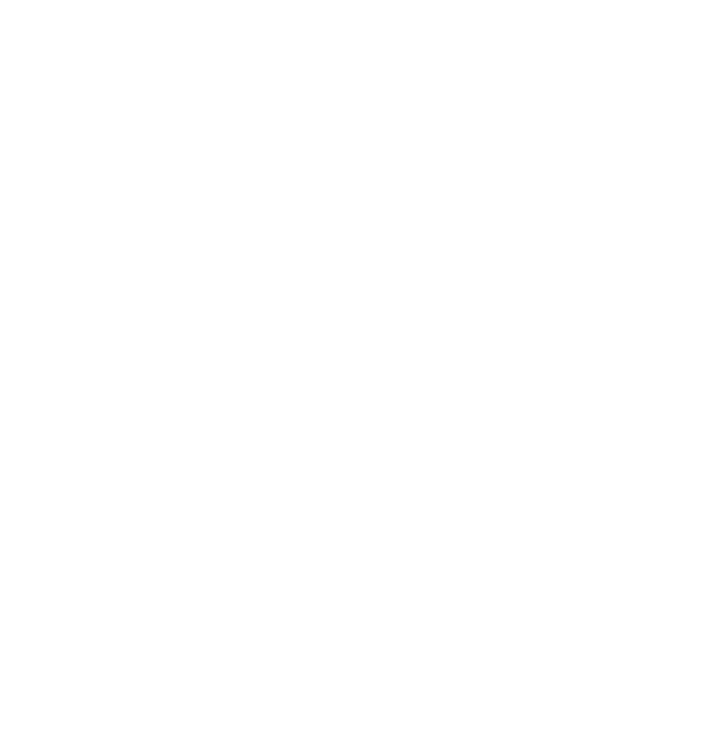
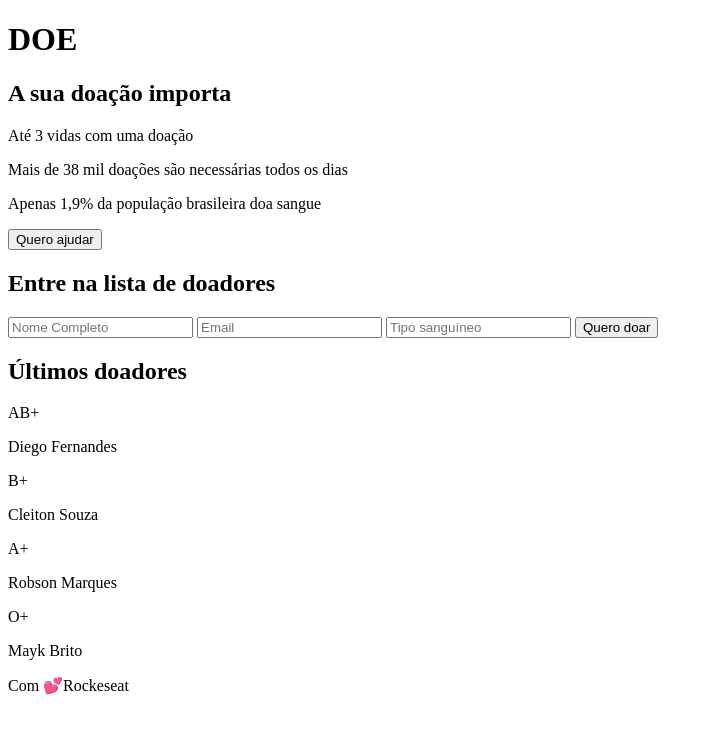
Before and after one commit to tainasimoes/maratonadev, a plain HTML site: page index.html in a window 1280 px wide. Shown: the whole page, without its empty margins (0-713 px from the left). Drawn offline with Linux system fonts and the light colour scheme.

Commit message:
finish html

```diff
--- a/index.html
+++ b/index.html
@@ -1,9 +1,51 @@
 <!DOCTYPE html>
 <html>
   <head>
-    <title>Maratona Dev - Doe</title>
+    <meta charset="utf-8" />
+    <title>Doe vida! Doe sangue</title>
   </head>
   <boby>
+    <header>
+      <h1>DOE</h1>
+      <h2>A sua doação importa</h2>
+      <p>Até 3 vidas com uma doação</p>
+      <p>Mais de 38 mil doações são necessárias todos os dias</p>
+      <p>Apenas 1,9% da população brasileira doa sangue</p>
+      <button>Quero ajudar</button>
+    </header>
 
+    <section class="form">
+      <h2>Entre na lista de doadores</h2>
+      <form action="/">
+        <input type="text" name="name" placeholder="Nome Completo" />
+        <input type="text" name="email" placeholder="Email" />
+        <input type="text" name="blood" placeholder="Tipo sanguíneo" />
+        <button>Quero doar</button>
+      </form>
+    </section>
+
+    <main>
+      <h2>Últimos doadores</h2>
+      <section class="donors">
+        <div class="donor">
+          <div class="blood">AB+</div>
+          <p>Diego Fernandes</p>
+        </div>
+        <div class="donor">
+          <div class="blood">B+</div>
+          <p>Cleiton Souza</p>
+        </div>
+        <div class="donor">
+          <div class="blood">A+</div>
+          <p>Robson Marques</p>
+        </div>
+        <div class="donor">
+          <div class="blood">O+</div>
+          <p>Mayk Brito</p>
+        </div>
+      </section>
+    </main>
+
+    <footer>Com 💕Rockeseat</footer>
   </boby>
 </html>
```
